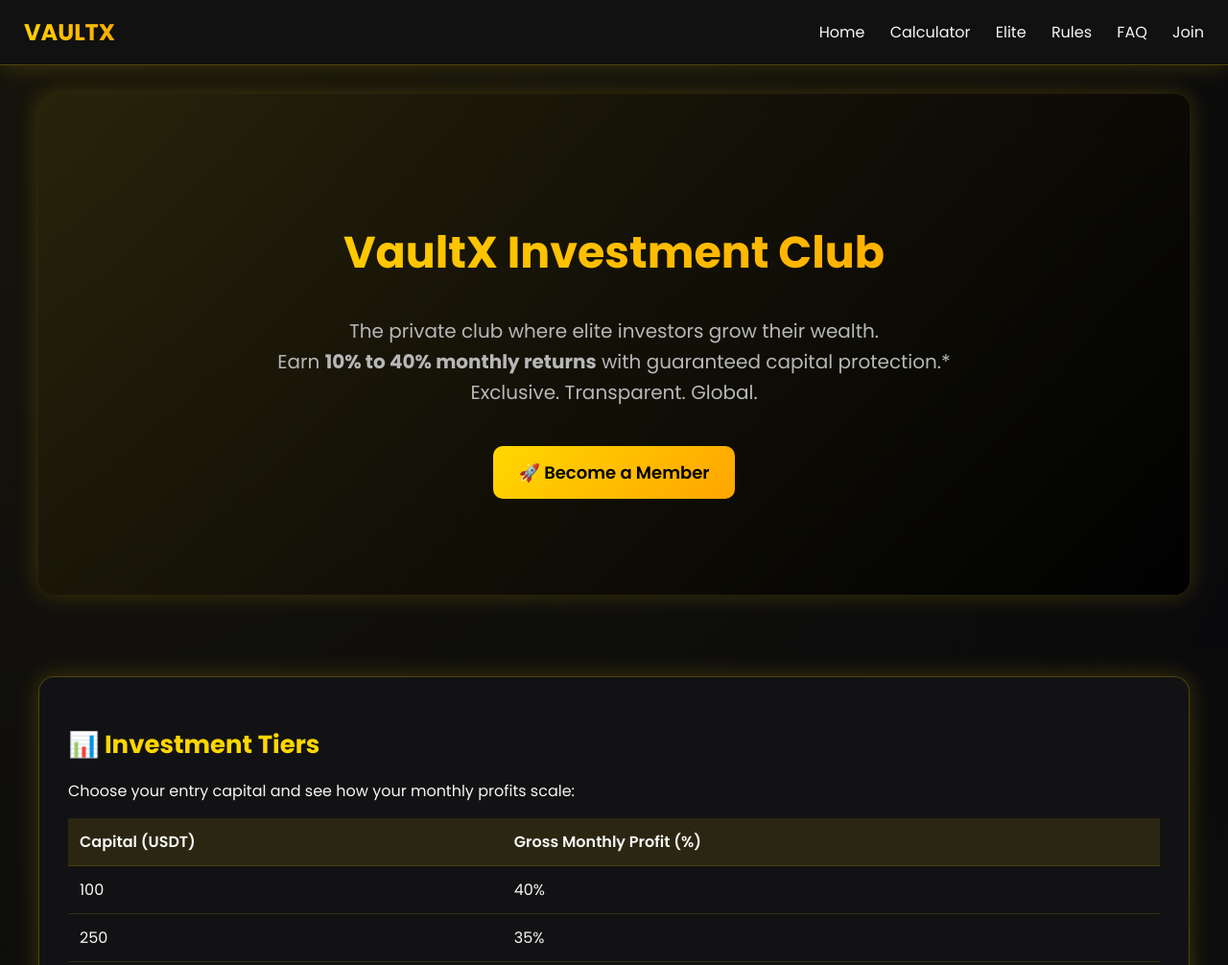
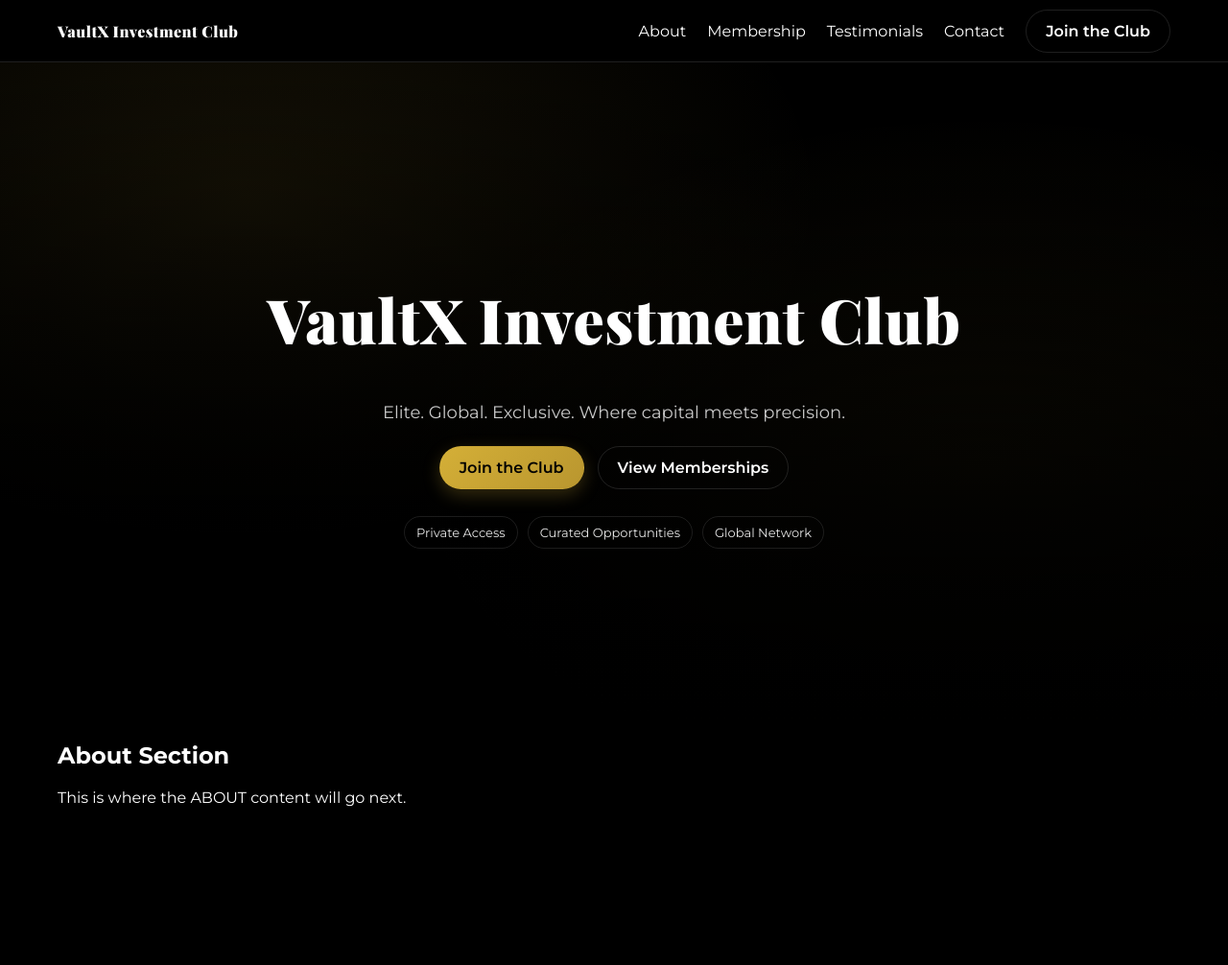
Before and after one commit to vaultxclub/vaultx-site1, a plain HTML site: page index.html in a window 1280 px wide. Shown: the top 1006 px of the page at 96% size. After the commit the page ends 857 px from the top, so only its background shows below. Drawn offline with nearby package versions, Linux system fonts and the light colour scheme.

Commit message:
Updated hero section

```diff
--- a/assets/style.css
+++ b/assets/style.css
@@ -1,173 +1,128 @@
-/* ===== VaultX Global Premium Style ===== */
-:root {
-  --bg: #0a0a0c;
-  --panel: rgba(20, 20, 22, 0.95);
-  --gold: #FFD700;
-  --gold-gradient: linear-gradient(135deg, #FFD700, #FFA500);
-  --text: #f5f5f5;
-  --muted: #b7b7b7;
-  --shadow: 0 0 25px rgba(255,215,0,0.2);
-  --radius: 16px;
-  --transition: 0.3s;
+/* ========== VAULTX LUXURY THEME ========== */
+:root{
+  --vx-bg: #000000;
+  --vx-text: #ffffff;
+  --vx-muted: #c9c9c9;
+  --vx-gold: #d4af37;       /* gold */
+  --vx-gold-soft:#b9962f;
+  --vx-glass: rgba(255,255,255,0.06);
+  --vx-border: rgba(255,255,255,0.12);
+  --vx-container: 1200px;
 }
 
-body {
-  margin: 0;
-  font-family: 'Poppins', 'Inter', sans-serif;
-  background: var(--bg);
-  color: var(--text);
-  background-image: radial-gradient(circle at top left, rgba(255,215,0,0.05), transparent 60%),
-                    radial-gradient(circle at bottom right, rgba(255,215,0,0.05), transparent 60%);
+*{box-sizing:border-box}
+html,body{margin:0;padding:0;background:var(--vx-bg);color:var(--vx-text);font-family:Montserrat,system-ui,-apple-system,Segoe UI,Roboto,"Helvetica Neue",Arial,sans-serif}
+img{max-width:100%;display:block}
+a{color:var(--vx-text);text-decoration:none}
+a:hover{opacity:.9}
+.muted{color:var(--vx-muted)}
+.center{text-align:center}
+.narrow{max-width:720px;margin:0 auto}
+
+/* CONTAINER */
+.vx-container{width:100%;max-width:var(--vx-container);margin:0 auto;padding:0 20px}
+
+/* NAV */
+.vx-nav{position:sticky;top:0;z-index:50;background:linear-gradient(180deg,rgba(0,0,0,0.9),rgba(0,0,0,0.6));backdrop-filter:blur(6px);border-bottom:1px solid var(--vx-border)}
+.nav-inner{display:flex;align-items:center;justify-content:space-between;height:64px}
+.brand{font-family:"Playfair Display",serif;font-weight:900;letter-spacing:.5px}
+.vx-menu{display:flex;gap:22px;align-items:center}
+.vx-menu a{font-weight:500}
+.vx-burger{display:none;background:none;border:0;cursor:pointer}
+.vx-burger span{display:block;width:22px;height:2px;background:#fff;margin:5px 0}
+
+/* HERO */
+.vx-hero{position:relative;min-height:86vh;display:grid;place-items:center;overflow:hidden}
+.vx-hero-overlay{position:absolute;inset:0;background:
+  radial-gradient(1000px 600px at 20% 20%, rgba(212,175,55,0.1), transparent 60%),
+  radial-gradient(1000px 600px at 80% 60%, rgba(212,175,55,0.08), transparent 60%)}
+.vx-hero-gradient{position:absolute;inset:0;background:
+  linear-gradient(180deg,rgba(0,0,0,0) 0%, rgba(0,0,0,0.8) 70%, #000 100%)}
+.hero-inner{position:relative;z-index:2;text-align:center;padding:96px 0}
+.vx-title{font-family:"Playfair Display",serif;font-weight:900;font-size:clamp(36px,6vw,64px);line-height:1.05;letter-spacing:.6px}
+.vx-subtitle{color:var(--vx-muted);margin:14px auto 24px;max-width:720px;font-size:clamp(16px,2.2vw,18px)}
+.vx-cta{display:flex;gap:14px;justify-content:center;margin-top:12px}
+.vx-badges{display:flex;gap:10px;justify-content:center;margin-top:28px;flex-wrap:wrap}
+.vx-badges span{border:1px solid var(--vx-border);padding:8px 12px;border-radius:999px;font-size:13px;opacity:.9}
+
+/* BUTTONS */
+.btn-primary,.btn-secondary,.btn-ghost{
+  display:inline-flex;align-items:center;justify-content:center;
+  padding:12px 20px;border-radius:999px;border:1px solid transparent;
+  transition:transform .2s ease, box-shadow .2s ease, opacity .2s ease;
+  font-weight:600
 }
+.btn-primary{background:linear-gradient(135deg,var(--vx-gold),var(--vx-gold-soft));color:#000;box-shadow:0 6px 18px rgba(212,175,55,0.25)}
+.btn-primary:hover{transform:translateY(-1px)}
+.btn-secondary{border-color:var(--vx-border);background:rgba(255,255,255,0.06)}
+.btn-ghost{border-color:var(--vx-border);background:transparent}
 
-/* ===== Navbar ===== */
-.nav {
-  background: #111;
-  padding: 16px 25px;
-  display: flex;
-  justify-content: space-between;
-  align-items: center;
-  border-bottom: 1px solid rgba(255,215,0,0.25);
-  box-shadow: var(--shadow);
-  position: sticky;
-  top: 0;
-  z-index: 1000;
+/* SECTIONS */
+.vx-section{padding:80px 0;border-top:1px solid var(--vx-border)}
+.vx-section.alt{background:linear-gradient(180deg,rgba(212,175,55,0.05),rgba(0,0,0,0))}
+.grid-2{display:grid;grid-template-columns:1.2fr .8fr;gap:36px}
+@media (max-width:900px){.grid-2{grid-template-columns:1fr;}}
+.vx-h2{font-family:"Playfair Display",serif;font-weight:800;font-size:clamp(28px,4vw,40px);margin:0 0 10px}
+.vx-h3{font-family:"Playfair Display",serif;font-weight:700;margin:0 0 8px}
+.vx-p{color:#ddd;line-height:1.7;margin:10px 0 18px}
+.vx-p.small{font-size:14px}
+.vx-list{margin:0;padding-left:18px}
+.vx-list li{margin:8px 0;color:#dcdcdc}
+
+/* CARDS */
+.vx-card{padding:24px;border:1px solid var(--vx-border);border-radius:18px;background:var(--vx-glass);backdrop-filter:blur(8px)}
+.vx-card.gold{background:linear-gradient(135deg,rgba(212,175,55,0.14),rgba(255,255,255,0.04));border-color:rgba(212,175,55,0.35)}
+.glass{background:var(--vx-glass)}
+.vx-checklist{list-style:none;padding:0;margin:0}
+.vx-checklist li{margin:10px 0;padding-left:24px;position:relative}
+.vx-checklist li::before{content:"✓";position:absolute;left:0;top:0;color:var(--vx-gold)}
+
+/* PLANS */
+.cards-3{display:grid;grid-template-columns:repeat(3,1fr);gap:20px;margin-top:28px}
+@media (max-width:1000px){.cards-3{grid-template-columns:1fr 1fr}}
+@media (max-width:680px){.cards-3{grid-template-columns:1fr}}
+.vx-plan{border:1px solid var(--vx-border);border-radius:18px;padding:22px;background:rgba(255,255,255,0.04);display:flex;flex-direction:column;gap:14px}
+.vx-plan .price{font-size:18px;font-weight:700;color:var(--vx-gold)}
+.vx-plan .vx-features{list-style:none;padding:0;margin:0}
+.vx-plan .vx-plan-header h3{font-size:22px;margin:0 0 4px}
+.vx-plan .muted{font-size:13px}
+.vx-plan.featured{background:linear-gradient(135deg,rgba(212,175,55,0.14),rgba(255,255,255,0.04));border-color:rgba(212,175,55,0.35);transform:translateY(-2px)}
+.vx-plan-cta{margin-top:auto;display:flex;align-items:center;justify-content:space-between;gap:10px}
+
+/* QUOTES */
+.quotes{display:grid;grid-template-columns:repeat(3,1fr);gap:18px;margin-top:22px}
+@media (max-width:900px){.quotes{grid-template-columns:1fr}}
+.vx-quote{border:1px solid var(--vx-border);border-radius:16px;padding:18px;background:rgba(255,255,255,0.04);font-style:italic;line-height:1.6}
+.vx-quote cite{display:block;margin-top:10px;color:var(--vx-gold);font-style:normal}
+
+/* FORM */
+.vx-form{display:grid;gap:12px}
+.vx-form label{display:grid;gap:6px}
+.vx-form input,.vx-form textarea{
+  background:rgba(255,255,255,0.04);border:1px solid var(--vx-border);
+  border-radius:12px;padding:12px;color:#fff;font:inherit
 }
+.vx-form input::placeholder,.vx-form textarea::placeholder{color:#9a9a9a}
+.vx-hint{color:#bdbdbd;font-size:14px;margin-top:10px}
 
-.nav a {
-  color: var(--text);
-  margin-left: 22px;
-  text-decoration: none;
-  font-weight: 500;
-  transition: var(--transition);
+/* STEPS */
+.vx-steps{margin:0;padding-left:20px}
+.vx-steps li{margin:8px 0}
+
+/* LINKS */
+.link-arrow{color:var(--vx-gold);font-weight:600}
+.link-arrow:hover{text-decoration:underline}
+
+/* FOOTER */
+.vx-footer{border-top:1px solid var(--vx-border);padding:28px 0;background:rgba(255,255,255,0.02)}
+.footer-inner{display:flex;align-items:center;justify-content:space-between;gap:18px;flex-wrap:wrap}
+.brand-mini{font-family:"Playfair Display",serif;font-weight:800}
+.vx-footer-menu{display:flex;gap:14px}
+.vx-copy{color:#bdbdbd;font-size:14px}
+
+/* MOBILE NAV */
+@media (max-width:900px){
+  .vx-menu{display:none;position:absolute;top:64px;right:14px;background:#0b0b0b;border:1px solid var(--vx-border);border-radius:14px;padding:12px;flex-direction:column;min-width:200px}
+  .vx-burger{display:block}
+  .vx-menu.open{display:flex}
 }
-
-.nav a:hover {
-  color: var(--gold);
-  transform: translateY(-2px);
-}
-
-.logo {
-  font-size: 24px;
-  background: var(--gold-gradient);
-  -webkit-background-clip: text;
-  -webkit-text-fill-color: transparent;
-  font-weight: 700;
-}
-
-/* ===== Container ===== */
-.container {
-  max-width: 1200px;
-  margin: auto;
-  padding: 30px;
-}
-
-/* ===== Hero Section ===== */
-.hero {
-  text-align: center;
-  padding: 100px 30px;
-  background: linear-gradient(135deg, rgba(255,215,0,0.08), rgba(0,0,0,0.9));
-  border-radius: var(--radius);
-  box-shadow: var(--shadow);
-}
-
-.hero h1 {
-  font-size: 46px;
-  font-weight: 700;
-  background: var(--gold-gradient);
-  -webkit-background-clip: text;
-  -webkit-text-fill-color: transparent;
-}
-
-.hero p {
-  font-size: 20px;
-  color: var(--muted);
-  margin-top: 15px;
-  line-height: 1.6;
-}
-
-/* ===== Cards ===== */
-.card {
-  background: var(--panel);
-  border: 1px solid rgba(255,215,0,0.25);
-  border-radius: var(--radius);
-  padding: 30px;
-  margin: 25px 0;
-  box-shadow: var(--shadow);
-  transition: var(--transition);
-}
-
-.card:hover {
-  transform: translateY(-4px);
-  box-shadow: 0 0 40px rgba(255,215,0,0.4);
-}
-
-.card h2 {
-  color: var(--gold);
-  font-size: 26px;
-  margin-bottom: 15px;
-}
-
-.card ul {
-  padding-left: 18px;
-  line-height: 1.8;
-}
-
-/* ===== Buttons ===== */
-.btn {
-  display: inline-block;
-  background: var(--gold-gradient);
-  color: #000;
-  padding: 14px 26px;
-  border-radius: 10px;
-  text-decoration: none;
-  font-weight: 600;
-  margin-top: 20px;
-  font-size: 18px;
-  transition: var(--transition);
-}
-
-.btn:hover {
-  transform: scale(1.07);
-  opacity: 0.95;
-  box-shadow: 0 0 20px rgba(255,215,0,0.4);
-}
-
-.btn.secondary {
-  background: #2a2a2f;
-  color: var(--text);
-  border: 1px solid rgba(255,215,0,0.25);
-}
-
-.btn.secondary:hover {
-  background: #333;
-}
-
-/* ===== Tables ===== */
-.table {
-  width: 100%;
-  border-collapse: collapse;
-  margin-top: 15px;
-}
-
-.table th, .table td {
-  border-bottom: 1px solid rgba(255,215,0,0.15);
-  padding: 12px;
-  text-align: left;
-}
-
-.table th {
-  background: rgba(255,215,0,0.1);
-  font-weight: 600;
-}
-
-/* ===== Footer ===== */
-.footer {
-  margin-top: 50px;
-  padding: 30px;
-  border-top: 1px solid rgba(255,215,0,0.2);
-  color: var(--muted);
-  font-size: 14px;
-  text-align: center;
-  background: #0f0f0f;
-}
--- a/index.html
+++ b/index.html
@@ -1,101 +1,72 @@
 <!doctype html>
 <html lang="en">
 <head>
-  <meta charset="utf-8">
-  <meta name="viewport" content="width=device-width, initial-scale=1">
-  <title>VaultX Investment Club</title>
+  <meta charset="utf-8" />
+  <meta name="viewport" content="width=device-width, initial-scale=1" />
+  <title>VaultX Investment Club — Elite. Global. Exclusive.</title>
+  <meta name="description" content="VaultX Investment Club — an exclusive, global private club for elite members. Premium insights, curated opportunities, and a world-class experience." />
 
-  <!-- Fonts -->
-  <link href="https://fonts.googleapis.com/css2?family=Poppins:wght@400;600;700&display=swap" rel="stylesheet">
+  <!-- Fonts & Styles -->
+  <link rel="preconnect" href="https://fonts.googleapis.com">
+  <link rel="preconnect" href="https://fonts.gstatic.com" crossorigin>
+  <link href="https://fonts.googleapis.com/css2?family=Playfair+Display:wght@700;900&family=Montserrat:wght@400;600;700&display=swap" rel="stylesheet">
+  <link rel="stylesheet" href="styles.css" />
 
-  <!-- Styles -->
-  <link rel="stylesheet" href="assets/style.css">
-
-  <!-- Config -->
-  <script src="assets/config.js"></script>
+  <!-- Social Preview -->
+  <meta property="og:title" content="VaultX Investment Club" />
+  <meta property="og:description" content="Elite. Global. Exclusive. Join the VaultX Investment Club." />
+  <meta property="og:type" content="website" />
+  <meta property="og:image" content="assets/og-image.jpg" />
+  <link rel="icon" href="assets/favicon.png" />
 </head>
 <body>
-  <!-- Navbar -->
-  <div class="nav">
-    <div class="logo">VAULTX</div>
-    <div>
-      <a href="index.html">Home</a>
-      <a href="calculator.html">Calculator</a>
-      <a href="elite.html">Elite</a>
-      <a href="rules.html">Rules</a>
-      <a href="faq.html">FAQ</a>
-      <a href="join.html">Join</a>
+
+  <!-- NAV -->
+  <header class="vx-nav">
+    <div class="vx-container nav-inner">
+      <a class="brand" href="#top" aria-label="VaultX Investment Club">VaultX Investment Club</a>
+      <nav class="vx-menu" aria-label="Primary">
+        <a href="#about">About</a>
+        <a href="#membership">Membership</a>
+        <a href="#testimonials">Testimonials</a>
+        <a href="#contact">Contact</a>
+        <a class="btn-ghost" href="#join">Join the Club</a>
+      </nav>
+      <button class="vx-burger" aria-label="Open menu" aria-expanded="false">
+        <span></span><span></span><span></span>
+      </button>
     </div>
-  </div>
+  </header>
 
   <!-- HERO -->
-  <div class="container">
-    <div class="hero">
-      <h1>VaultX Investment Club</h1>
-      <p>
-        The private club where elite investors grow their wealth.<br>
-        Earn <b>10% to 40% monthly returns</b> with guaranteed capital protection.*<br>
-        Exclusive. Transparent. Global.
-      </p>
-      <a class="btn" href="join.html">🚀 Become a Member</a>
+  <section id="top" class="vx-hero">
+    <div class="vx-hero-overlay"></div>
+    <div class="vx-container hero-inner">
+      <h1 class="vx-title">VaultX Investment Club</h1>
+      <p class="vx-subtitle">Elite. Global. Exclusive. Where capital meets precision.</p>
+      <div class="vx-cta">
+        <a class="btn-primary" href="#join">Join the Club</a>
+        <a class="btn-ghost" href="#membership">View Memberships</a>
+      </div>
+      <div class="vx-badges">
+        <span>Private Access</span>
+        <span>Curated Opportunities</span>
+        <span>Global Network</span>
+      </div>
     </div>
-  </div>
+    <div class="vx-hero-gradient"></div>
+  </section>
 
-  <!-- Investment Tiers -->
-  <div class="container">
-    <div class="card">
-      <h2>📊 Investment Tiers</h2>
-      <p>Choose your entry capital and see how your monthly profits scale:</p>
-      <table class="table">
-        <thead>
-          <tr><th>Capital (USDT)</th><th>Gross Monthly Profit (%)</th></tr>
-        </thead>
-        <tbody id="tiers"></tbody>
-      </table>
-      <a class="btn secondary" href="calculator.html">Calculate My Returns</a>
-    </div>
-  </div>
+  <!-- Placeholder for next sections (About, Membership, Testimonials, etc.) -->
+  <main>
+    <section id="about" class="vx-section">
+      <div class="vx-container">
+        <h2 class="vx-h2 center">About Section</h2>
+        <p class="vx-p center">This is where the ABOUT content will go next.</p>
+      </div>
+    </section>
+  </main>
 
-  <!-- Elite Section -->
-  <div class="container">
-    <div class="card">
-      <h2>👑 VaultX Club Elite</h2>
-      <p>Upgrade to the VIP layer of VaultX and unlock daily raffles + exclusive perks:</p>
-      <ul>
-        <li>Elite Subscription: <b><span id="elitePrice"></span> USDT/month</b></li>
-        <li>Daily raffle: <b><span id="raffle"></span> USDT</b> per prize</li>
-        <li>1 prize for every <b><span id="perMembers"></span></b> active members</li>
-        <li>Pay directly from your monthly profits</li>
-      </ul>
-      <a class="btn" href="elite.html">Discover Elite</a>
-    </div>
-  </div>
-
-  <!-- Footer -->
-  <div class="footer">
-    © <span id="year"></span> VaultX • <a href="rules.html">Rules</a> • <a href="join.html">Join</a>
-    <br><br>
-    <small id="legal"></small>
-  </div>
-
-  <!-- Script -->
-  <script>
-    // Fill table tiers
-    const tbody = document.getElementById("tiers");
-    VAULTX_TIERS.forEach(t=>{
-      const tr = document.createElement("tr");
-      tr.innerHTML = `<td>${t.capital}</td><td>${(t.pct*100).toFixed(0)}%</td>`;
-      tbody.appendChild(tr);
-    });
-
-    // Elite info
-    document.getElementById("elitePrice").textContent = ELITE_PRICE;
-    document.getElementById("raffle").textContent = ELITE_RAFFLE_PRIZE_USDT;
-    document.getElementById("perMembers").textContent = ELITE_RAFFLE_PER_MEMBERS;
-
-    // Footer
-    document.getElementById("year").textContent = new Date().getFullYear();
-    document.getElementById("legal").textContent = LEGAL_BANNER;
-  </script>
+  <script src="script.js"></script>
 </body>
 </html>
--- /dev/null
+++ b/styles.css
@@ -0,0 +1,165 @@
+/* ========== VAULTX LUXURY THEME ========== */
+:root{
+  --vx-bg:#000;
+  --vx-text:#fff;
+  --vx-muted:#c9c9c9;
+  --vx-gold:#d4af37;
+  --vx-gold-soft:#b9962f;
+  --vx-border:rgba(255,255,255,0.12);
+  --vx-container:1200px;
+}
+
+*{box-sizing:border-box}
+html,body{
+  margin:0;
+  padding:0;
+  background:var(--vx-bg);
+  color:var(--vx-text);
+  font-family:Montserrat,system-ui,Arial,sans-serif
+}
+
+a{color:var(--vx-text);text-decoration:none}
+a:hover{opacity:.9}
+
+.vx-container{
+  width:100%;
+  max-width:var(--vx-container);
+  margin:0 auto;
+  padding:0 20px
+}
+
+/* NAV */
+.vx-nav{
+  position:sticky;
+  top:0;
+  z-index:50;
+  background:linear-gradient(180deg,rgba(0,0,0,.9),rgba(0,0,0,.6));
+  backdrop-filter:blur(6px);
+  border-bottom:1px solid var(--vx-border)
+}
+.nav-inner{
+  display:flex;
+  align-items:center;
+  justify-content:space-between;
+  height:64px
+}
+.brand{
+  font-family:"Playfair Display",serif;
+  font-weight:900;
+  letter-spacing:.5px
+}
+.vx-menu{
+  display:flex;
+  gap:22px;
+  align-items:center
+}
+.vx-burger{
+  display:none;
+  background:none;
+  border:0;
+  cursor:pointer
+}
+.vx-burger span{
+  display:block;
+  width:22px;
+  height:2px;
+  background:#fff;
+  margin:5px 0
+}
+
+/* HERO */
+.vx-hero{
+  position:relative;
+  min-height:86vh;
+  display:grid;
+  place-items:center;
+  overflow:hidden
+}
+.vx-hero-overlay{
+  position:absolute;
+  inset:0;
+  background:
+    radial-gradient(1000px 600px at 20% 20%, rgba(212,175,55,0.1), transparent 60%),
+    radial-gradient(1000px 600px at 80% 60%, rgba(212,175,55,0.08), transparent 60%)
+}
+.vx-hero-gradient{
+  position:absolute;
+  inset:0;
+  background:linear-gradient(180deg,rgba(0,0,0,0) 0%, rgba(0,0,0,0.8) 70%, #000 100%)
+}
+.hero-inner{
+  position:relative;
+  z-index:2;
+  text-align:center;
+  padding:96px 0
+}
+.vx-title{
+  font-family:"Playfair Display",serif;
+  font-weight:900;
+  font-size:clamp(36px,6vw,64px);
+  line-height:1.05;
+  letter-spacing:.6px
+}
+.vx-subtitle{
+  color:var(--vx-muted);
+  margin:14px auto 24px;
+  max-width:720px;
+  font-size:clamp(16px,2.2vw,18px)
+}
+.vx-cta{
+  display:flex;
+  gap:14px;
+  justify-content:center;
+  margin-top:12px
+}
+.vx-badges{
+  display:flex;
+  gap:10px;
+  justify-content:center;
+  margin-top:28px;
+  flex-wrap:wrap
+}
+.vx-badges span{
+  border:1px solid var(--vx-border);
+  padding:8px 12px;
+  border-radius:999px;
+  font-size:13px;
+  opacity:.9
+}
+
+/* BUTTONS */
+.btn-primary,.btn-ghost{
+  display:inline-flex;
+  align-items:center;
+  justify-content:center;
+  padding:12px 20px;
+  border-radius:999px;
+  border:1px solid transparent;
+  font-weight:600;
+  transition:transform .2s ease, box-shadow .2s ease, opacity .2s ease
+}
+.btn-primary{
+  background:linear-gradient(135deg,var(--vx-gold),var(--vx-gold-soft));
+  color:#000;
+  box-shadow:0 6px 18px rgba(212,175,55,0.25)
+}
+.btn-primary:hover{transform:translateY(-1px)}
+.btn-ghost{border-color:var(--vx-border);background:transparent}
+
+/* MOBILE NAV */
+@media (max-width:900px){
+  .vx-menu{
+    display:none;
+    position:absolute;
+    top:64px;
+    right:14px;
+    background:#0b0b0b;
+    border:1px solid var(--vx-border);
+    border-radius:14px;
+    padding:12px;
+    flex-direction:column;
+    min-width:200px
+  }
+  .vx-burger{display:block}
+  .vx-menu.open{display:flex}
+}
```
Also changed, not shown: script.js (added, +9 -0 lines).
